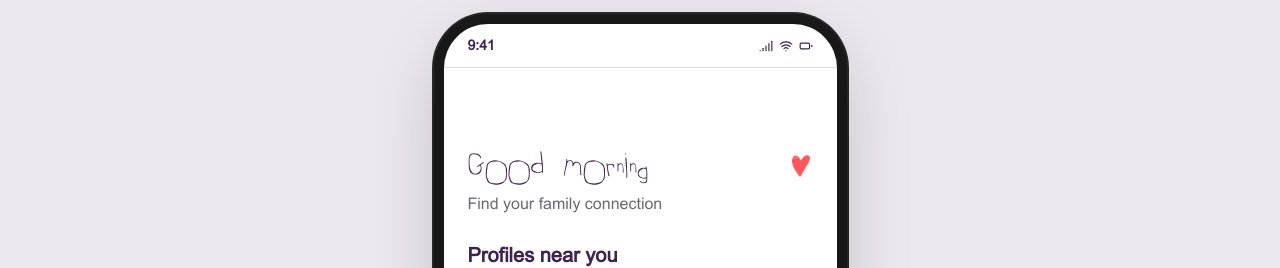
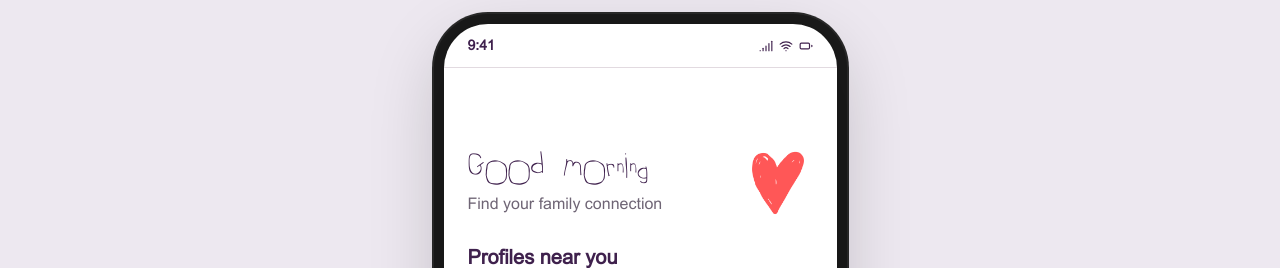
Before and after one commit to nateadmin/aymm2, a React (Vite) app in the folder web/: page /Prototype/home in a window 1280 px wide. Shown: the top 268 px of the page. Built offline with nearby package versions, Linux system fonts and the light colour scheme.

Commit message:
Set Phase 4 home header logo to 70px
Match the requested heart logo size on the prototype home page.

Co-authored-by: charles <charles@wefoundd.com>

```diff
--- a/web/src/pages/prototype/Home.jsx
+++ b/web/src/pages/prototype/Home.jsx
@@ -16,7 +16,7 @@ export default function PrototypeHome() {
             <h1 className="auth-heading auth-heading--brand prototype-home__greeting">Good morning</h1>
             <p className="auth-subheading prototype-home__subtitle">Find your family connection</p>
           </div>
-          <HeartLogo className="prototype-home__logo" alt="" style={{ width: '1.5rem', height: '1.5rem' }} />
+          <HeartLogo className="prototype-home__logo" alt="" style={{ width: '70px', height: '70px' }} />
         </header>
 
         <section>
--- a/web/src/theme/screens.css
+++ b/web/src/theme/screens.css
@@ -2241,9 +2241,9 @@
 }
 
 .prototype-home__header .heart-logo.prototype-home__logo {
-  width: 1.5rem;
-  height: 1.5rem;
-  margin-top: 0.35rem;
+  width: 70px;
+  height: 70px;
+  margin-top: 0;
   flex-shrink: 0;
 }
 
```
